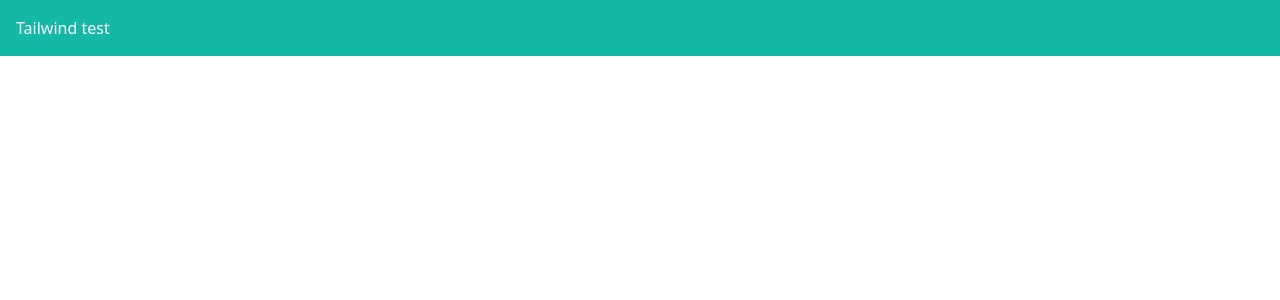
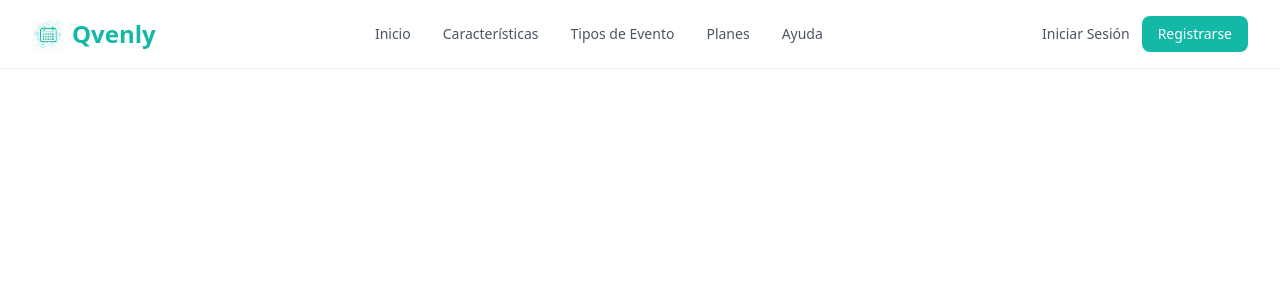
Before and after one commit to LeidyMaingualDev/qvenly-web, an Angular app: page / in a window 1280 px wide. Shown: the top 300 px of the page. Built offline with nearby package versions, Linux system fonts and the light colour scheme.

Commit message:
feat(navbar): add responsive navbar with hamburger menu

```diff
--- a/src/app/app.component.html
+++ b/src/app/app.component.html
@@ -1 +1,2 @@
-<div class="bg-teal-500 text-white p-4">Tailwind test</div>
+<app-nav></app-nav>
+<router-outlet></router-outlet>
--- a/src/app/app.component.ts
+++ b/src/app/app.component.ts
@@ -1,10 +1,11 @@
 import { Component } from '@angular/core';
 import { RouterOutlet } from '@angular/router';
+import { NavComponent } from './shared/principalShares/nav/nav.component';
 
 @Component({
   selector: 'app-root',
   standalone: true,
-  imports: [RouterOutlet],
+  imports: [RouterOutlet, NavComponent],
   templateUrl: './app.component.html',
   styleUrl: './app.component.css'
 })
--- /dev/null
+++ b/src/app/shared/principalShares/nav/nav.component.html
@@ -0,0 +1,67 @@
+<nav class="w-full bg-white border-b border-gray-100">
+
+  <!-- Barra principal -->
+  <div class="flex items-center justify-between px-6 md:px-8 py-4">
+
+    <!-- Logo + Nombre (siempre visible) -->
+    <div class="flex items-center gap-2">
+      <img src="assets/images/logoQvenly.png" alt="Qvenly logo" class="h-8 w-auto">
+      <span class="text-xl md:text-2xl font-bold text-teal-500">Qvenly</span>
+    </div>
+
+    <!-- Links desktop -->
+    <ul class="hidden md:flex items-center gap-8 text-sm text-gray-600">
+      <li><a href="#" class="hover:text-teal-500 transition-colors">Inicio</a></li>
+      <li><a href="#" class="hover:text-teal-500 transition-colors">Características</a></li>
+      <li><a href="#" class="hover:text-teal-500 transition-colors">Tipos de Evento</a></li>
+      <li><a href="#" class="hover:text-teal-500 transition-colors">Planes</a></li>
+      <li><a href="#" class="hover:text-teal-500 transition-colors">Ayuda</a></li>
+    </ul>
+
+    <!-- Actions desktop -->
+    <div class="hidden md:flex items-center gap-3">
+      <a href="#" class="text-sm text-gray-600 hover:text-teal-500 transition-colors">
+        Iniciar Sesión
+      </a>
+      <a href="#" class="text-sm bg-teal-500 text-white px-4 py-2 rounded-lg hover:bg-teal-600 transition-colors">
+        Registrarse
+      </a>
+    </div>
+
+    <!-- Botón hamburguesa (solo móvil) -->
+    <button class="md:hidden flex flex-col gap-1.5 p-2" (click)="toggleMenu()">
+      <span class="block w-6 h-0.5 bg-gray-600 transition-all duration-300"
+        [class.rotate-45]="isMenuOpen"
+        [class.translate-y-2]="isMenuOpen">
+      </span>
+      <span class="block w-6 h-0.5 bg-gray-600 transition-all duration-300"
+        [class.opacity-0]="isMenuOpen">
+      </span>
+      <span class="block w-6 h-0.5 bg-gray-600 transition-all duration-300"
+        [class.-rotate-45]="isMenuOpen"
+        [class.-translate-y-2]="isMenuOpen">
+      </span>
+    </button>
+
+  </div>
+
+  <!-- Menú móvil -->
+  <div class="md:hidden overflow-hidden transition-all duration-300"
+    [class.max-h-0]="!isMenuOpen"
+    [class.max-h-96]="isMenuOpen">
+    <ul class="flex flex-col px-6 pb-4 gap-4 text-sm text-gray-600">
+      <li><a href="#" class="hover:text-teal-500 transition-colors">Inicio</a></li>
+      <li><a href="#" class="hover:text-teal-500 transition-colors">Características</a></li>
+      <li><a href="#" class="hover:text-teal-500 transition-colors">Tipos de Evento</a></li>
+      <li><a href="#" class="hover:text-teal-500 transition-colors">Planes</a></li>
+      <li><a href="#" class="hover:text-teal-500 transition-colors">Ayuda</a></li>
+      <li class="flex flex-col gap-2 pt-2 border-t border-gray-100">
+        <a href="#" class="text-gray-600 hover:text-teal-500 transition-colors">Iniciar Sesión</a>
+        <a href="#" class="text-center bg-teal-500 text-white px-4 py-2 rounded-lg hover:bg-teal-600 transition-colors">
+          Registrarse
+        </a>
+      </li>
+    </ul>
+  </div>
+
+</nav>
--- /dev/null
+++ b/src/app/shared/principalShares/nav/nav.component.ts
@@ -0,0 +1,17 @@
+import { Component } from '@angular/core';
+import { CommonModule } from '@angular/common';
+
+@Component({
+  selector: 'app-nav',
+  standalone: true,
+  imports: [CommonModule],
+  templateUrl: './nav.component.html',
+  styleUrl: './nav.component.css'
+})
+export class NavComponent {
+  isMenuOpen = false;
+
+  toggleMenu() {
+    this.isMenuOpen = !this.isMenuOpen;
+  }
+}
```
Also changed, not shown: src/app/shared/principalShares/nav/nav.component.css (added), src/assets/images/logoQvenly.png (added), 1 other file (tests, documents, lock files or other folders).
